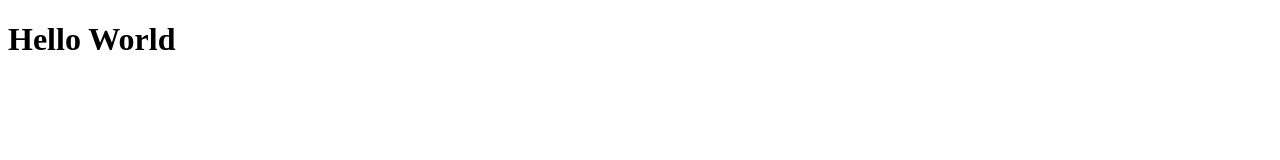
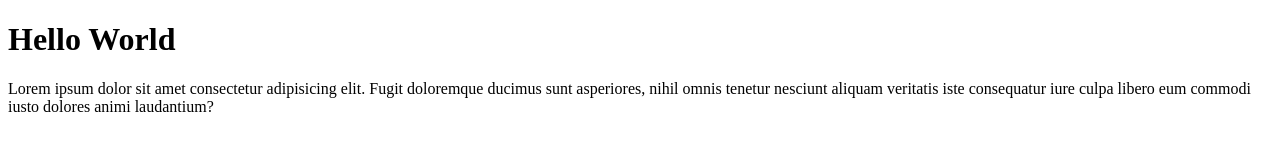
Before and after one commit to kanayanindya/git_pertamaku, a plain HTML site: page index.html in a window 1280 px wide. Drawn offline with Linux system fonts and the light colour scheme.

Commit message:
menambahkan paragraf

```diff
--- a/index.html
+++ b/index.html
@@ -7,5 +7,10 @@
 </head>
 <body>
     <h1>Hello World</h1>
+    <p>Lorem ipsum dolor sit amet consectetur adipisicing elit.
+        Fugit doloremque ducimus sunt asperiores,
+        nihil omnis tenetur nesciunt aliquam
+        veritatis iste consequatur iure culpa libero
+        eum commodi iusto dolores animi laudantium?</p>
 </body>
 </html>
```
